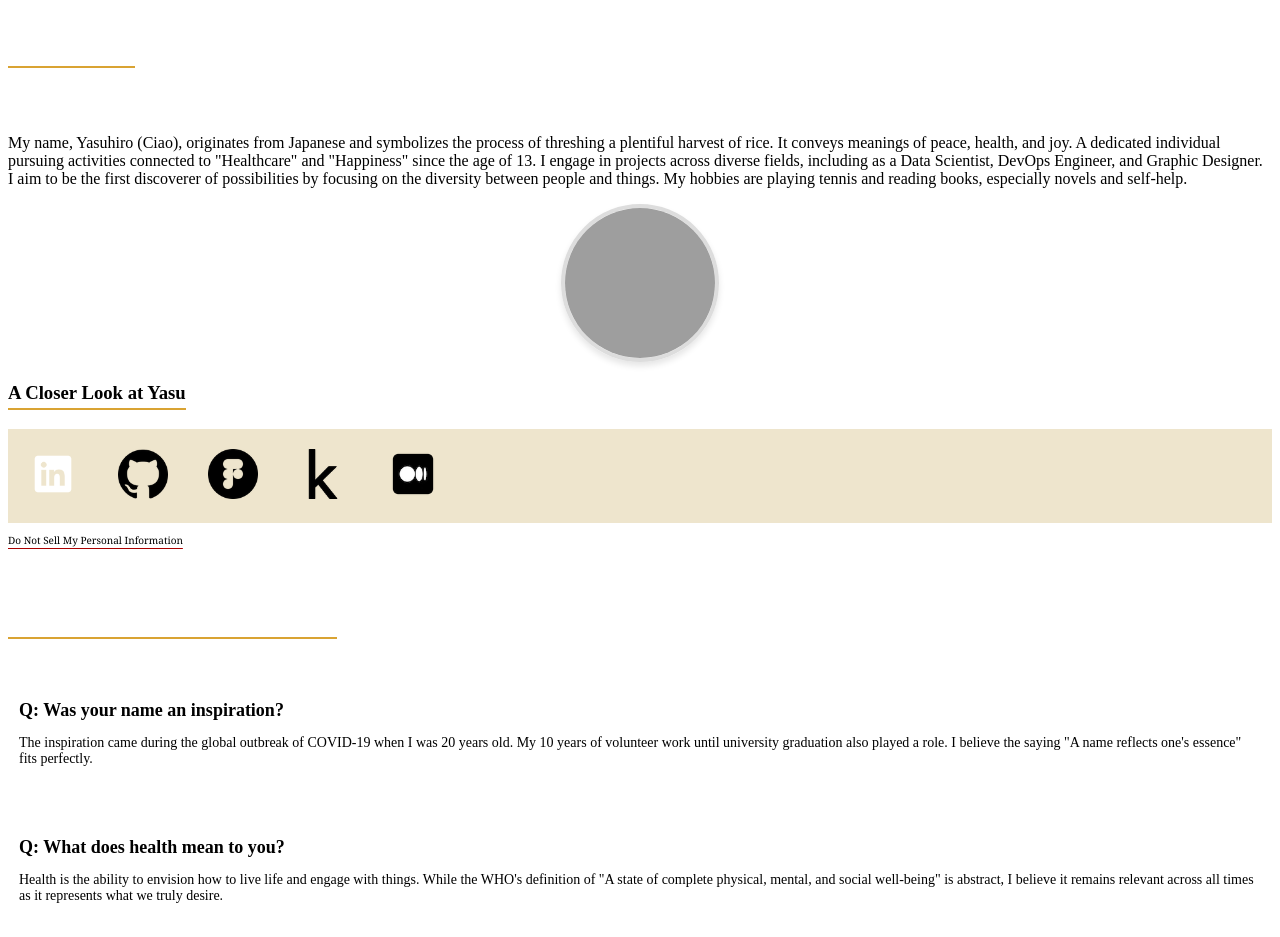
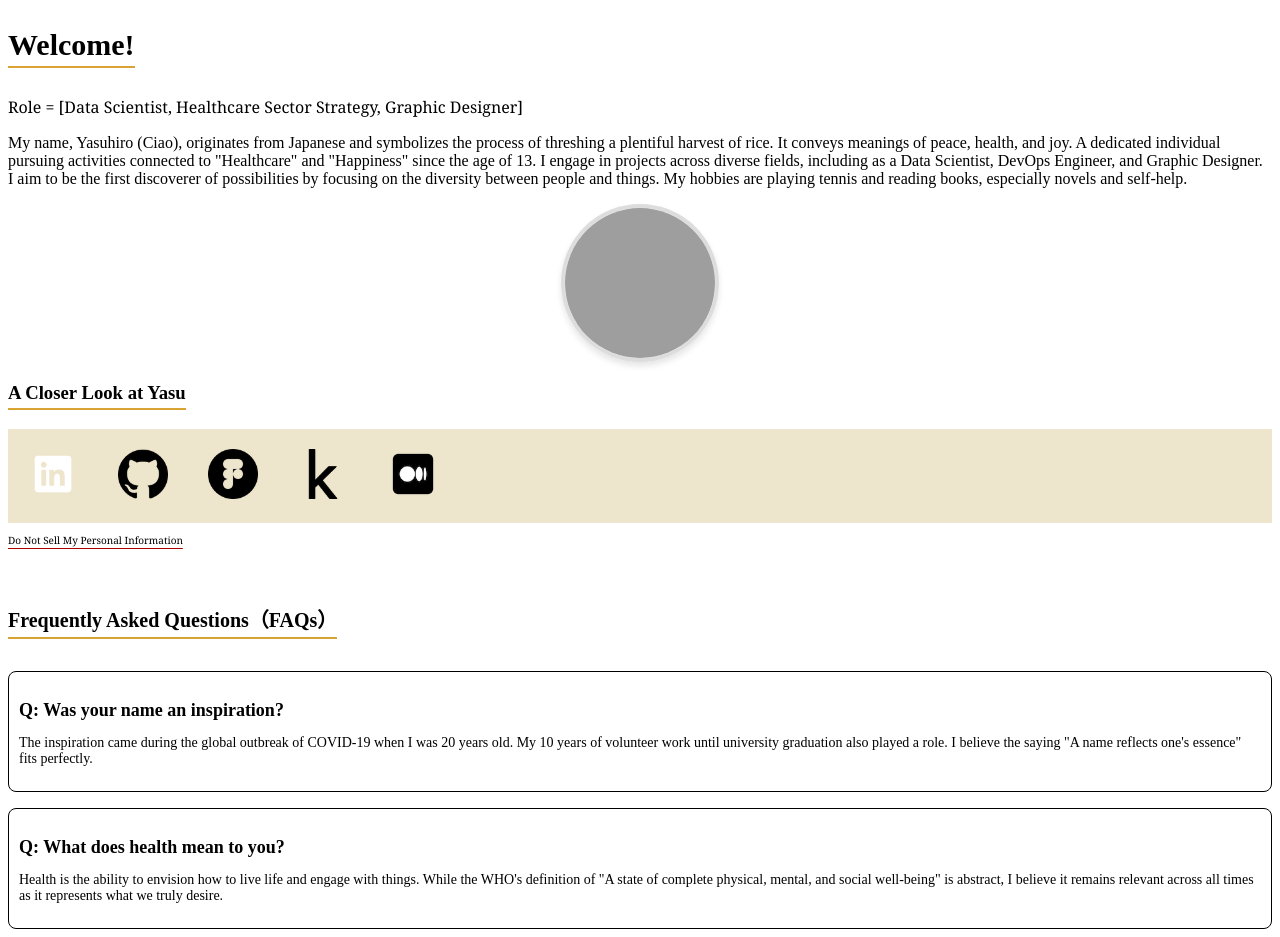
Before and after one commit to Yasu521/Yasu521.github.io, a PHP site: page /content/about-me/about-me-en.html in a window 1280 px wide. Run offline with PHP 8.4, Linux system fonts and the light colour scheme; grey boxes are pictures that could not be loaded.

Commit message:
Update styless.css

```diff
--- a/content/about-me/styless.css
+++ b/content/about-me/styless.css
@@ -1,6 +1,6 @@
 .about-text h1 {
     font-size: 30px;
-    color: #ffffff;
+    color: #000000;
     border-bottom: 2px solid #d9a333;
     display: inline-block;
     padding-bottom: 4px;
@@ -8,7 +8,7 @@
 .roles {
     font-family: 'Cambria', 'Baskerville', serif;
     margin-top: 8px;
-    color: #ffffff;
+    color: #000000;
 }
 .image-section {
     display: flex;
@@ -85,7 +85,7 @@
 }
 .faq-section h2 {
     font-size: 20px;
-    color: #ffffff;
+    color: #000000;
     border-bottom: 2px solid #d9a333;
     display: inline-block;
     padding-bottom: 4px;
@@ -93,7 +93,7 @@
 .faq-item {
     margin-top: 16px;
     padding: 10px;
-    border: 1px solid #ffffff;
+    border: 1px solid #000000;
     border-radius: 8px;
 }
 
```
